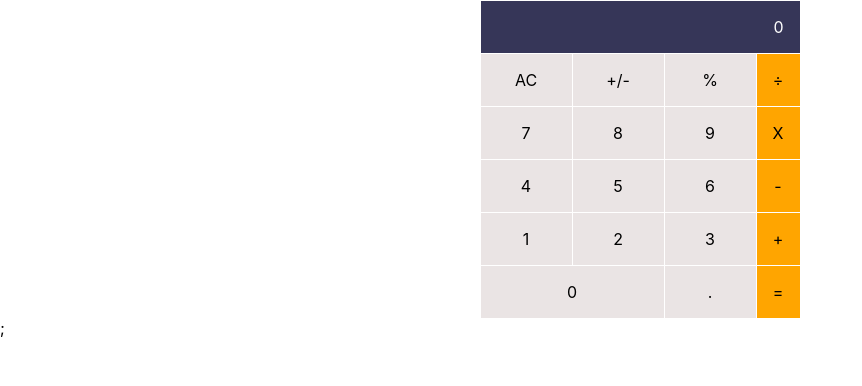
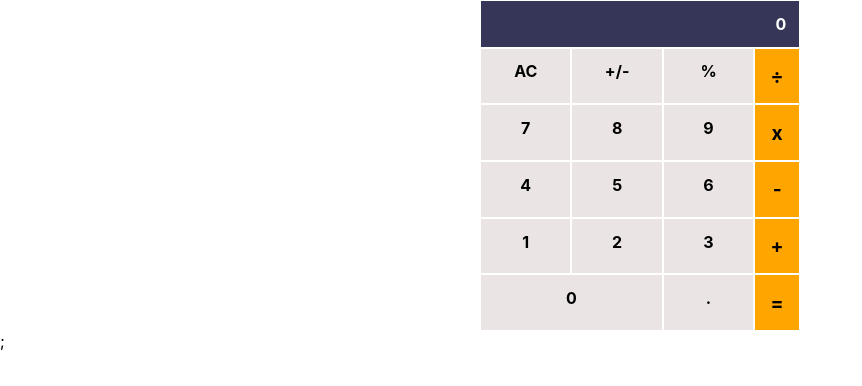
Before and after one commit to sam2if/Maths_magicians, a React (Create React App) app: page / in a window 1280 px wide. Shown: the top 386 px of the page, without its empty margins (0-862 px from the left). Built offline with nearby package versions, Linux system fonts and the light colour scheme.

Commit message:
Finished

```diff
--- a/src/App.css
+++ b/src/App.css
@@ -4,9 +4,10 @@
 }
 
 p {
-  margin: 0.5px;
+  margin: 1px;
   text-align: center;
-  padding: 1em;
+  padding: 0.8em;
+  font-weight: bold;
 }
 .contain {
   margin-top: 4em;
@@ -30,7 +31,7 @@ p {
 
 .operators {
   background-color: orange;
-  background-repeat: no-repeat;
+  font-size: 1.2em;
 }
 
 .numbers {
--- a/src/component/Calculator.js
+++ b/src/component/Calculator.js
@@ -8,7 +8,7 @@ const Calculator = () => (
     <p className="numbers">7</p>
     <p className="numbers">8</p>
     <p className="numbers">9</p>
-    <p className="operators">X</p>
+    <p className="operators">x</p>
     <p className="numbers">4</p>
     <p className="numbers">5</p>
     <p className="numbers">6</p>
```
